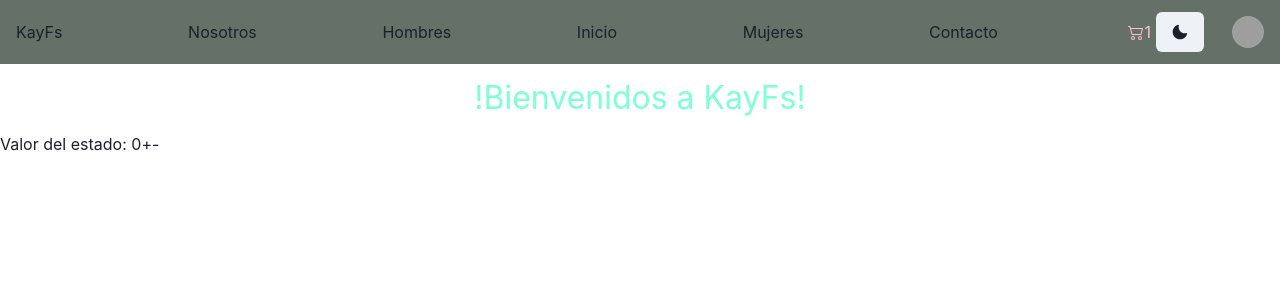
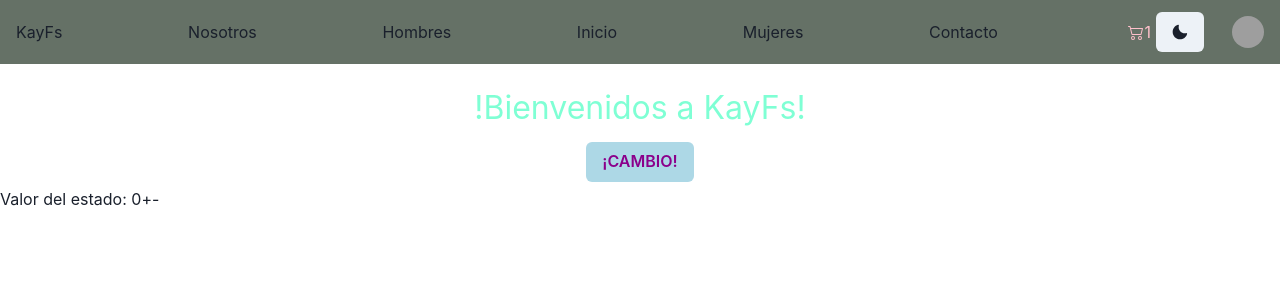
Before and after one commit to FrancoMinelli11/ProyectoReact-FrancoMinelli, a React (Vite) app: page / in a window 1280 px wide. Shown: the top 300 px of the page. Built offline with nearby package versions, Linux system fonts and the light colour scheme; grey boxes are pictures that could not be loaded.

Commit message:
Pruebas en la web

```diff
--- a/src/App.jsx
+++ b/src/App.jsx
@@ -1,22 +1,14 @@
-import React, { useState } from "react";
 import { ChakraProvider } from "@chakra-ui/react";
-import NavBar from "./components/NavBar/NavBar";
 import ItemListContainer from "./components/ItemListContainer/ItemListContainer";
+import Contador from "./components/Contador/Contador";
+import MainLayout from "./components/MainLayout/MainLayout";
 
 const App = () => {
-  const [count, setCount] = useState(0);
-  const quantityObj = (indice) => {
-
-    setCount((prevCount) => prevCount + indice)
-  }
   return <ChakraProvider>
-    <NavBar></NavBar>
+    <MainLayout>
     <ItemListContainer  greeting="!Bienvenidos a KayFs!"/>
-    <div>
-      Valor del estado: {count}
-      <button onClick={() => quantityObj(1)}>+</button>
-      <button onClick={() => quantityObj(-1)}>-</button>
-    </div>
+    </MainLayout>
+    <Contador></Contador>
   </ChakraProvider>;
 };
 
--- /dev/null
+++ b/src/components/Contador/Contador.jsx
@@ -0,0 +1,16 @@
+import { Box } from "@chakra-ui/react"
+import React, { useState } from "react";
+
+const Contador = () => {
+    const [count, setCount] = useState(0);
+    const quantityObj = (indice) => {
+      setCount((prevCount) => prevCount + indice)
+    }
+    return <Box>
+    Valor del estado: {count}
+    <button onClick={() => quantityObj(1)}>+</button>
+    <button onClick={() => quantityObj(-1) }>-</button>
+    </Box>
+}
+
+export default Contador
--- a/src/components/ItemListContainer/ItemListContainer.jsx
+++ b/src/components/ItemListContainer/ItemListContainer.jsx
@@ -1,9 +1,18 @@
+import { useRef } from 'react';
 import styles from './ItemListContainer.module.css'
+import { Box, Button } from '@chakra-ui/react';
 const ItemListContainer = ({greeting}) => {
+    const h1Ref = useRef(null);
+    const changeTitle = () => {
+        h1Ref.current.innerHTML = "Bienvenidos al imperio de Lord Francol11👹";
+    }
 return(
-    <h1 className={styles.titulo}>
+    <Box style={{padding:5, marginTop:5,textAlign:"center"}}>
+    <h1 className={styles.titulo} ref={h1Ref}>
         {greeting}
     </h1>
+    <Button onClick={changeTitle} style={{color:"darkmagenta", background:"lightblue",textAlign:"center"}}>¡CAMBIO!</Button>
+    </Box>
 );
 }
 
--- /dev/null
+++ b/src/components/MainLayout/MainLayout.jsx
@@ -0,0 +1,10 @@
+import { Box } from "@chakra-ui/react";
+import NavBar from "../NavBar/NavBar";
+const MainLayout = ({children}) => {
+return <Box >
+    <NavBar></NavBar>
+{children}
+</Box>
+};
+
+export default MainLayout;
```
